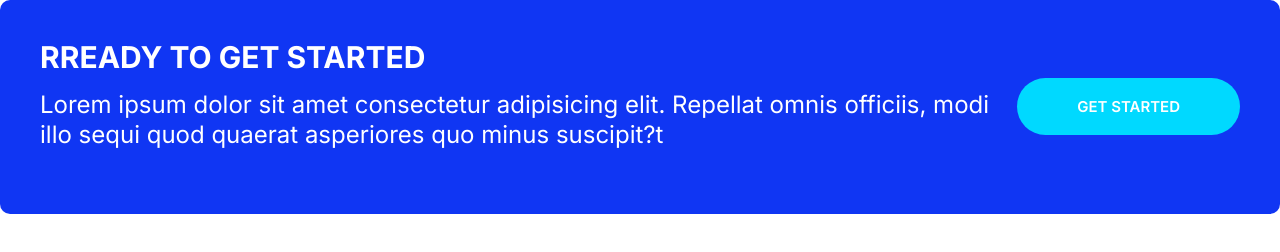
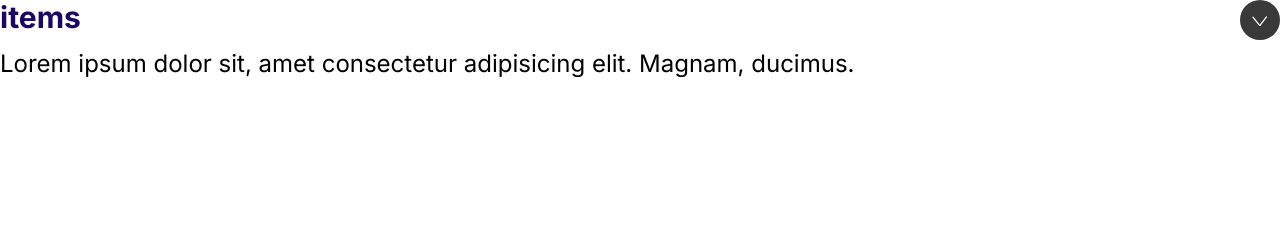
Before and after one commit to junaidxgit/project_1, a plain HTML site: page moshify.html in a window 1280 px wide. Drawn offline with Linux system fonts and the light colour scheme.

Commit message:
collapsible

```diff
--- a/css/styles.css
+++ b/css/styles.css
@@ -203,6 +203,9 @@ h3 {
   display: inline-flex;
   justify-content: center;
   align-items: center;
+}
+.icon--white{
+  fill: #fff;
 }
 
 /* inputs */
@@ -431,3 +434,31 @@ h3 {
     grid-template-columns: 1fr auto;
   }
 }
+/* collapsible coll */
+.collapsible__header{
+  display: flex;
+  justify-content: space-between;
+}
+.collapsible__heading{
+  margin-top: 0;
+  font-size: 3rem;
+}
+.collapsible__icon {
+  transform: rotate(-90deg);
+  transition: transform 0.25s;
+
+}
+.collapsible__content{
+  max-height:0;
+  overflow: hidden;
+  transition: all 0.15s;
+  opacity: 0;
+
+}
+.collapsible--expanded .collapsible__icon{
+  transform:rotate(0);
+}
+.collapsible--expanded .collapsible__content{
+max-height: 100vh;
+opacity: 1;
+}
--- /dev/null
+++ b/js/main.js
@@ -0,0 +1,6 @@
+const collapsibles = document.querySelectorAll(".collapsible");
+collapsibles.forEach((item) =>
+  item.addEventListener("click", function () {
+    this.classList.toggle("collapsible--expanded");
+  })
+);
--- a/moshify.html
+++ b/moshify.html
@@ -15,19 +15,41 @@
     <link rel="stylesheet" href="css/styles.css" />
   </head>
   <body>
-    <div class="callout callout--primary">
-      <div class="grid grid--3colmn">
-        <div class="callout__content">
-          <h3 class="callout__heading">RREADY TO GET STARTED</h3>
-          <p>
-            Lorem ipsum dolor sit amet consectetur adipisicing elit. Repellat
-            omnis officiis, modi illo sequi quod quaerat asperiores quo minus
-            suscipit?t
-          </p>
-        </div>
-        <!-- <a href="#" class="btn btn--secondary">Get Started</a> -->
-        <a href="#" class="btn btn--secondary btn--streched ">Get Started</a>
+    <div class="collapsible collapsible--expanded">
+      <header class="collapsible__header">
+        <h2 class="collapsible__heading">items</h2>
+          <svg
+            class="icon icon--white collapsible__icon"
+            xmlns="http://www.w3.org/2000/svg"
+            viewBox="0 0 51 51"
+            id="chevron"
+          >
+            <circle cx="25.5" cy="25.5" r="25.5" fill="#393939"></circle>
+            <rect
+              x="24.4"
+              y="27.9"
+              width="1.6"
+              height="15.24"
+              rx=".8"
+              transform="rotate(-39 11.114 37.674)"
+            ></rect>
+            <rect
+              x="33.3"
+              y="27.9"
+              width="1.6"
+              height="15.24"
+              rx=".8"
+              transform="rotate(37.3 44.444 24.605)"
+            ></rect>
+            >
+          </svg>
+        </span>
+      </header>
+      <div class="collapsible__content">
+        Lorem ipsum dolor sit, amet consectetur adipisicing elit. Magnam,
+        ducimus.
       </div>
     </div>
+    <script src="js/main.js"></script>
   </body>
 </html>
```
Also changed, not shown: components/collapse.html (added, +36 -0 lines).
